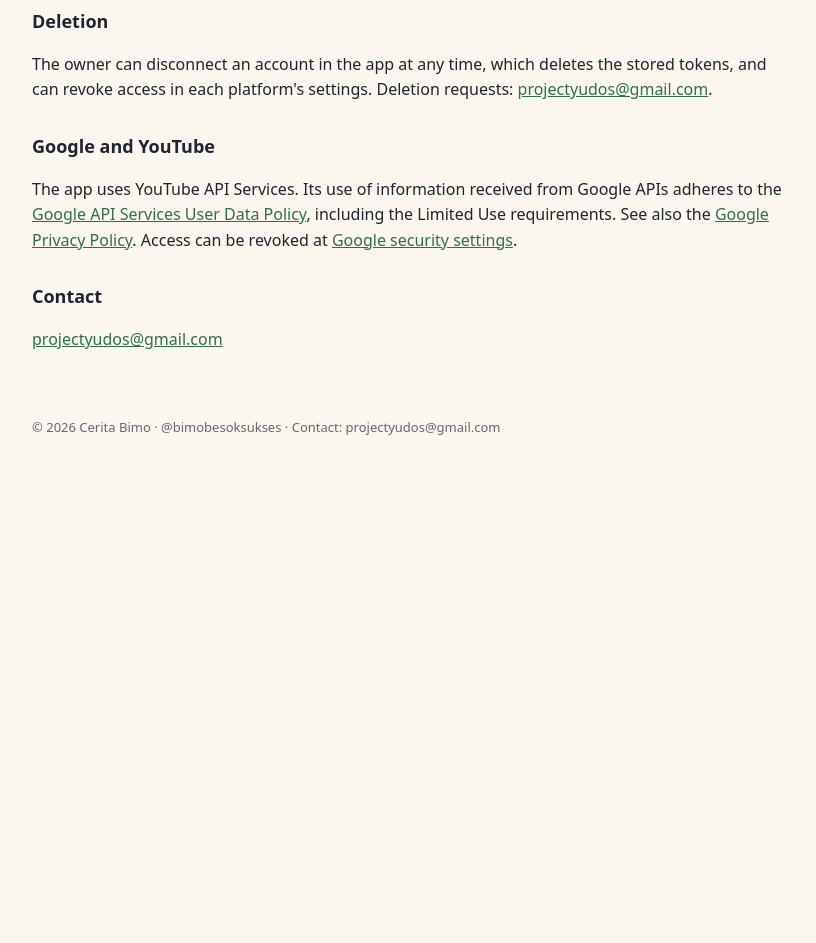
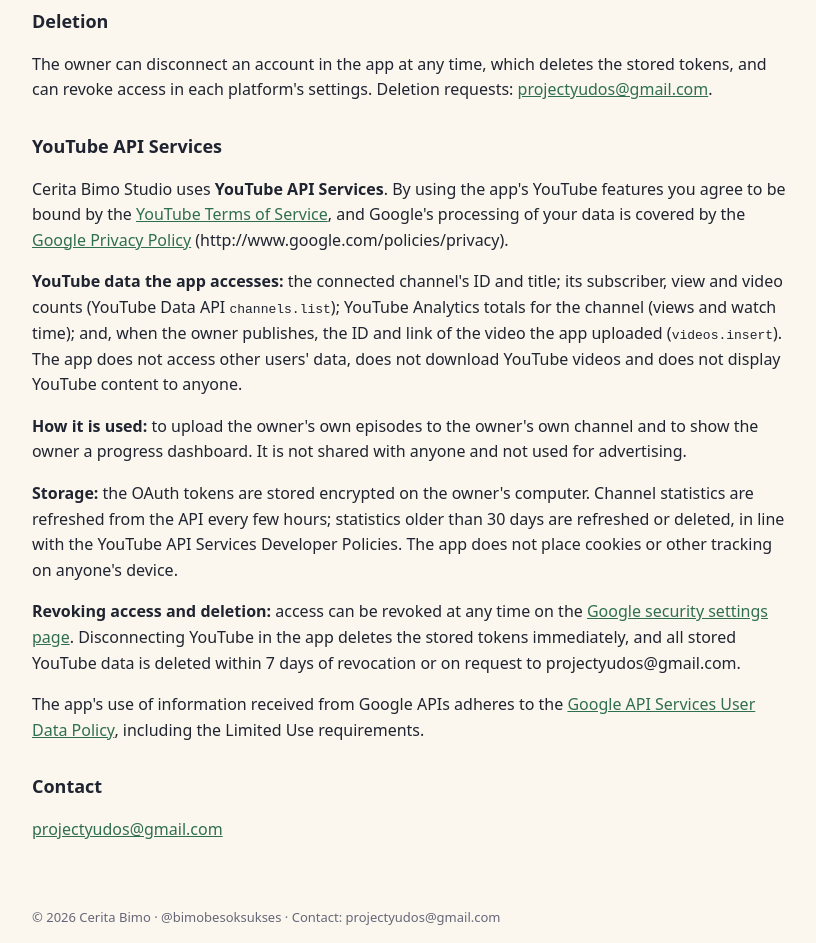
Before and after one commit to yudosand/ceritabimo, a plain HTML site: page privacy-policy/index.html in a window 1280 px wide. Shown: the part 760-1703 px from the top of the page, without its empty margins (228-1044 px from the left). Before the commit the page ends 1229 px from the top, so only its background shows below. Drawn offline with Linux system fonts and the light colour scheme.

Commit message:
YouTube API Services section in the privacy policy, YouTube link on the home page

```diff
--- a/privacy-policy/index.html
+++ b/privacy-policy/index.html
@@ -17,6 +17,11 @@ a{color:#2f6f4f}footer{max-width:760px;margin:auto;padding:0 16px 32px;font-size
 <p>Tokens are stored encrypted on the owner's computer and are only sent to the platforms' official APIs.</p>
 <h2>Deletion</h2>
 <p>The owner can disconnect an account in the app at any time, which deletes the stored tokens, and can revoke access in each platform's settings. Deletion requests: <a href="mailto:projectyudos@gmail.com">projectyudos@gmail.com</a>.</p>
-<h2>Google and YouTube</h2>
-<p>The app uses YouTube API Services. Its use of information received from Google APIs adheres to the <a href="https://developers.google.com/terms/api-services-user-data-policy">Google API Services User Data Policy</a>, including the Limited Use requirements. See also the <a href="https://policies.google.com/privacy">Google Privacy Policy</a>. Access can be revoked at <a href="https://myaccount.google.com/permissions">Google security settings</a>.</p>
+<h2>YouTube API Services</h2>
+<p>Cerita Bimo Studio uses <b>YouTube API Services</b>. By using the app's YouTube features you agree to be bound by the <a href="https://www.youtube.com/t/terms">YouTube Terms of Service</a>, and Google's processing of your data is covered by the <a href="https://policies.google.com/privacy">Google Privacy Policy</a> (http://www.google.com/policies/privacy).</p>
+<p><b>YouTube data the app accesses:</b> the connected channel's ID and title; its subscriber, view and video counts (YouTube Data API <code>channels.list</code>); YouTube Analytics totals for the channel (views and watch time); and, when the owner publishes, the ID and link of the video the app uploaded (<code>videos.insert</code>). The app does not access other users' data, does not download YouTube videos and does not display YouTube content to anyone.</p>
+<p><b>How it is used:</b> to upload the owner's own episodes to the owner's own channel and to show the owner a progress dashboard. It is not shared with anyone and not used for advertising.</p>
+<p><b>Storage:</b> the OAuth tokens are stored encrypted on the owner's computer. Channel statistics are refreshed from the API every few hours; statistics older than 30 days are refreshed or deleted, in line with the YouTube API Services Developer Policies. The app does not place cookies or other tracking on anyone's device.</p>
+<p><b>Revoking access and deletion:</b> access can be revoked at any time on the <a href="https://security.google.com/settings/security/permissions">Google security settings page</a>. Disconnecting YouTube in the app deletes the stored tokens immediately, and all stored YouTube data is deleted within 7 days of revocation or on request to projectyudos@gmail.com.</p>
+<p>The app's use of information received from Google APIs adheres to the <a href="https://developers.google.com/terms/api-services-user-data-policy">Google API Services User Data Policy</a>, including the Limited Use requirements.</p>
 <h2>Contact</h2><p><a href="mailto:projectyudos@gmail.com">projectyudos@gmail.com</a></p></main><footer>© 2026 Cerita Bimo · @bimobesoksukses · Contact: projectyudos@gmail.com</footer></body></html>
```
Also changed, not shown: index.html (+4 -1 lines).
